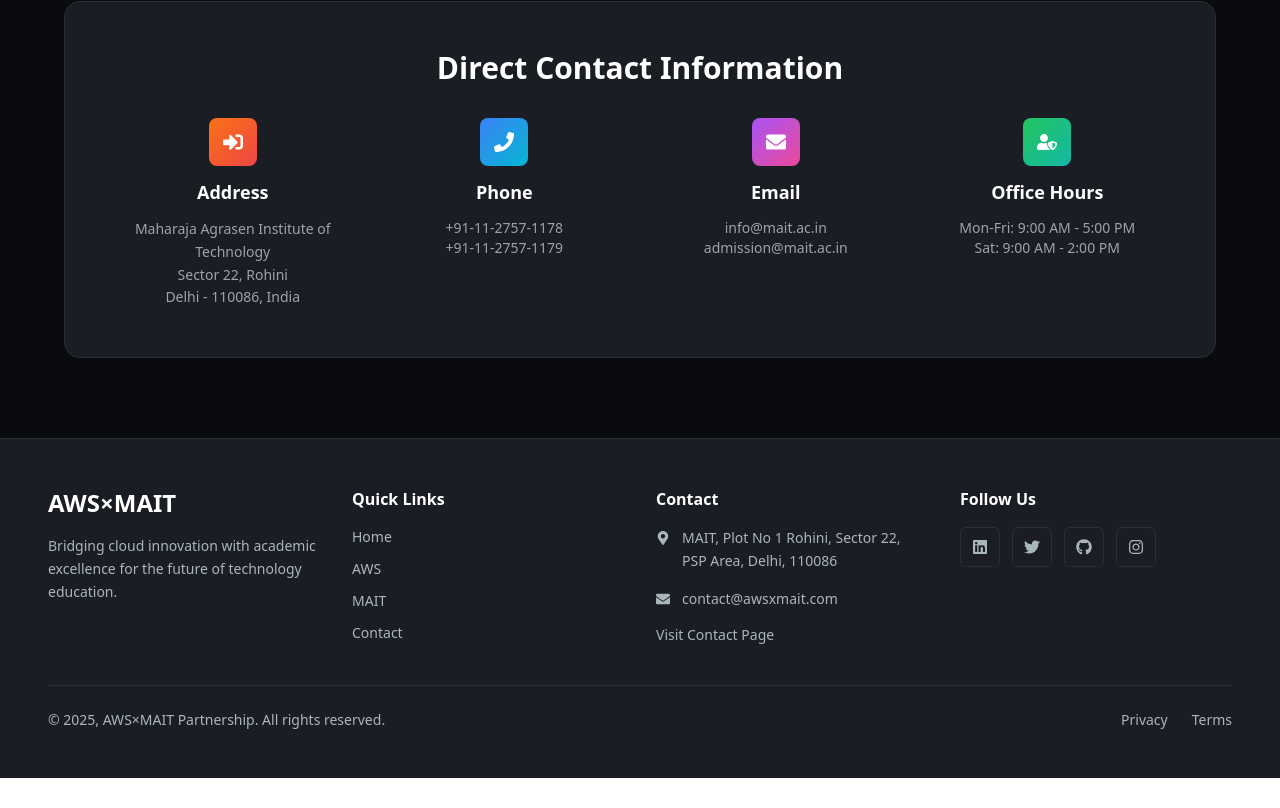
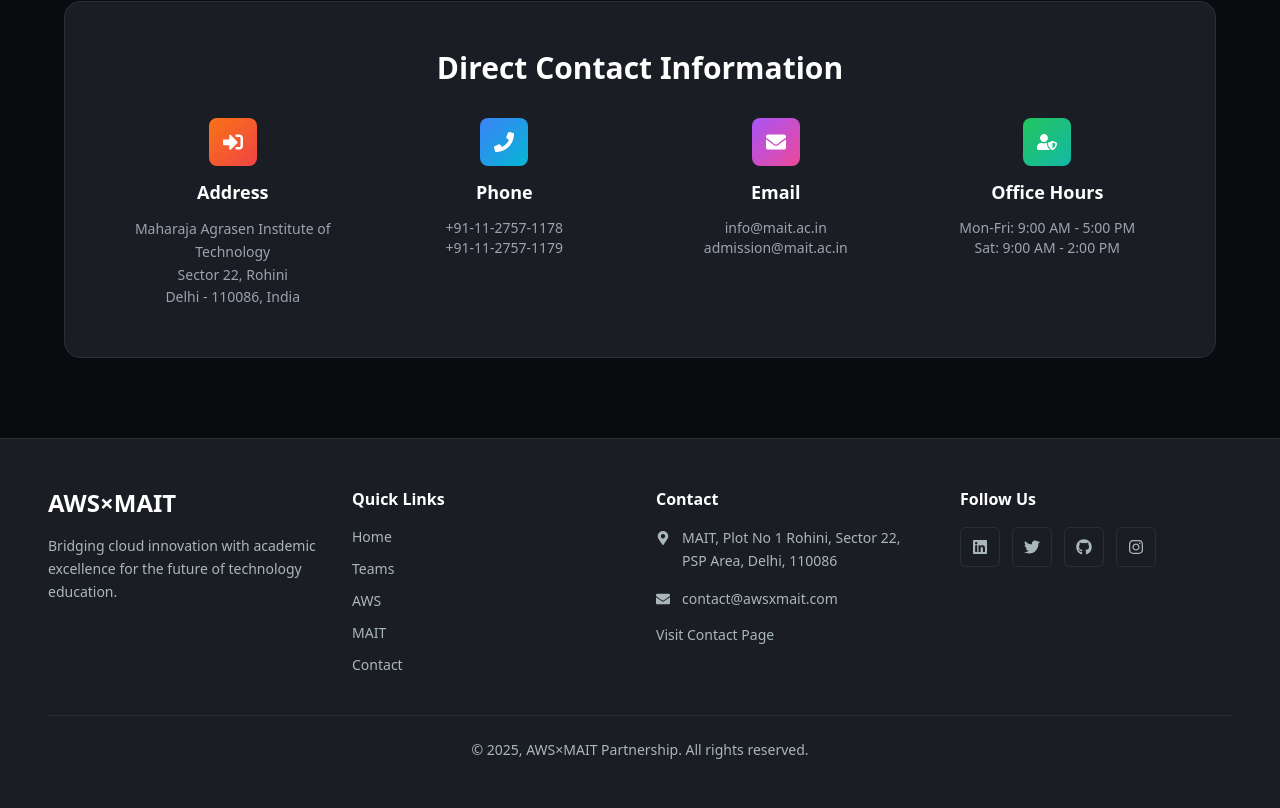
Before and after one commit to faisalquaiyum/aws-x-mait, a React (Vite) app: page /contact in a window 1280 px wide. Shown: the part 1591-2399 px from the top of the page. Before the commit the page ends 2369 px from the top, so only its background shows below. Built offline with nearby package versions, Linux system fonts and the light colour scheme.

Commit message:
footer & nav removed extra links

```diff
--- a/src/components/Footer.jsx
+++ b/src/components/Footer.jsx
@@ -13,6 +13,7 @@
 
   const quickLinks = [
     { name: "Home", href: "/" },
+    { name: "Teams", href: "/teams" },
     { name: "AWS", href: "/about-aws" },
     { name: "MAIT", href: "/about-mait" },
     { name: "Contact", href: "/contact" },
@@ -124,11 +125,11 @@
 
         {/* Bottom Bar */}
         <div className="border-t border-[#2a2e35] mt-10 pt-6">
-          <div className="flex flex-col md:flex-row justify-between items-center space-y-4 md:space-y-0">
-            <div className="text-[#aab7b8] text-sm">
+          <div className="flex justify-center items-center">
+            <div className="text-[#aab7b8] text-sm text-center">
               © {currentYear}, AWS×MAIT Partnership. All rights reserved.
             </div>
-            <div className="flex space-x-6 text-sm">
+            {/* <div className="flex space-x-6 text-sm">
               <a
                 href="#"
                 className="text-[#aab7b8] hover:text-white transition-colors duration-200"
@@ -141,7 +142,7 @@
               >
                 Terms
               </a>
-            </div>
+            </div> */}
           </div>
         </div>
       </div>
--- a/src/components/Navbar.jsx
+++ b/src/components/Navbar.jsx
@@ -85,12 +85,12 @@
             </button> */}
 
             {/* Login Button */}
-            <a
+            {/* <a
               href="#"
               className="hidden md:flex items-center px-6 py-2.5 rounded-full border-[2px] border-[#2a2e35] bg-[#1a1d23] backdrop-blur-xl text-[#aab7b8] font-medium text-base hover:border-white/50 hover:text-white hover:scale-105 transition-all duration-200 hover:shadow-[0_0_15px_rgba(255,255,255,0.15),inset_0_0_15px_rgba(255,255,255,0.05)]"
             >
               Login
-            </a>
+            </a> */}
 
             <button
               onClick={() => setIsMobileMenuOpen(!isMobileMenuOpen)}
@@ -123,12 +123,12 @@
               </Link>
             ))}
             {/* Login button in mobile */}
-            <a
+            {/* <a
               href="#"
               className="px-6 py-3 rounded-full border-[2px] border-[#2a2e35] bg-[#1a1d23] backdrop-blur-xl text-[#aab7b8] font-medium text-base hover:border-white/50 hover:text-white transition-all duration-200 text-center hover:shadow-[0_0_15px_rgba(255,255,255,0.15),inset_0_0_15px_rgba(255,255,255,0.05)]"
             >
               Login
-            </a>
+            </a> */}
           </div>
         </div>
       </div>
```
